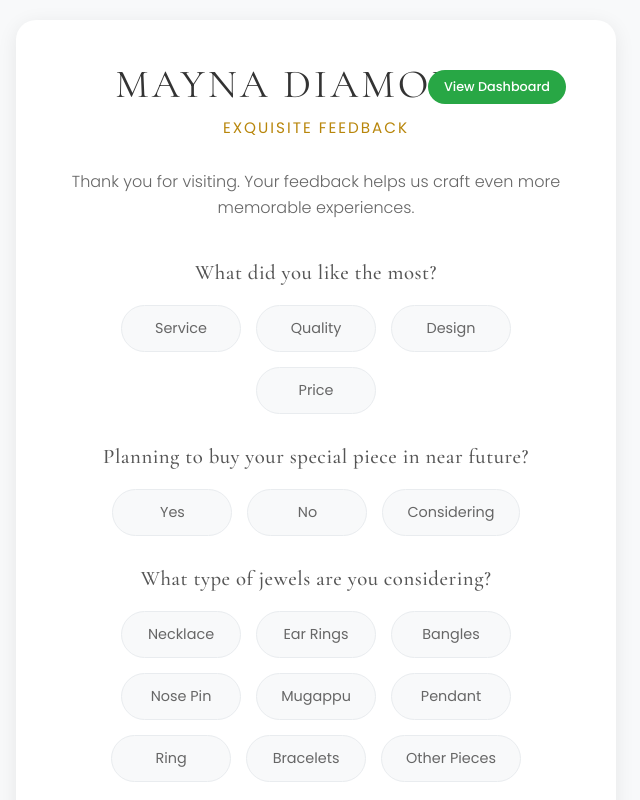
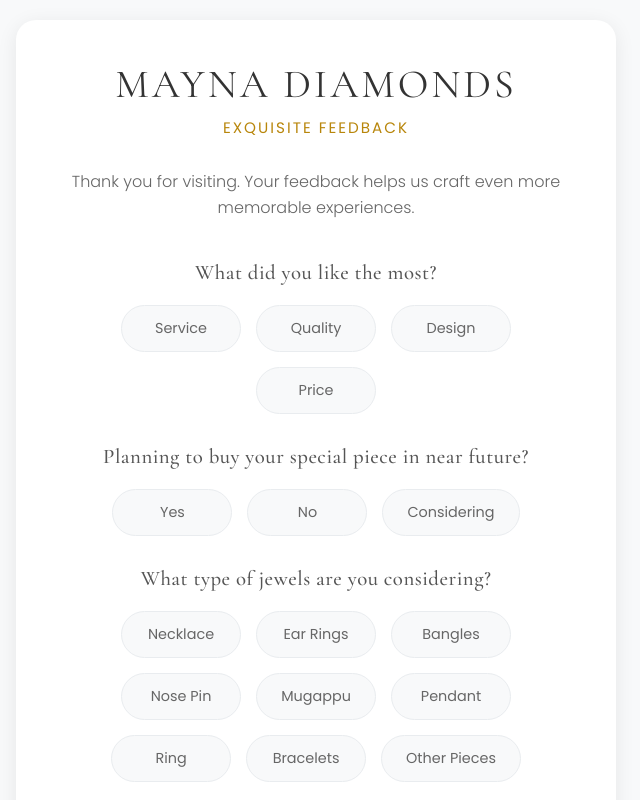
Before and after one commit to praszack/Mayna-Windsor-feedback, a website: page mayna-diamonds-feedback.html in a window 1280 px wide. Shown: the top 800 px of the page, without its empty margins (324-964 px from the left). Drawn offline with nearby package versions, Linux system fonts and the light colour scheme.

Commit message:
Revert to original version and remove unrequested features

```diff
--- a/mayna-diamonds-feedback.html
+++ b/mayna-diamonds-feedback.html
@@ -34,26 +34,6 @@
         .header {
             text-align: center;
             margin-bottom: 40px;
-            position: relative;
-        }
-
-        .admin-link {
-            position: absolute;
-            top: 10px;
-            right: 10px;
-            background: #28a745;
-            color: white;
-            padding: 8px 16px;
-            border-radius: 20px;
-            text-decoration: none;
-            font-size: 0.8em;
-            font-weight: 500;
-            transition: all 0.3s ease;
-        }
-
-        .admin-link:hover {
-            background: #218838;
-            transform: translateY(-1px);
         }
 
         .brand-name {
@@ -285,7 +265,6 @@
 <body>
     <div class="container">
         <div class="header">
-            <a href="/admin" class="admin-link" target="_blank">View Dashboard</a>
             <h1 class="brand-name">MAYNA DIAMONDS</h1>
             <h2 class="tagline">Exquisite Feedback</h2>
             <p class="thank-you">Thank you for visiting. Your feedback helps us craft even more memorable experiences.</p>
--- a/server.js
+++ b/server.js
@@ -239,10 +239,6 @@
     res.sendFile(path.join(__dirname, 'mayna-diamonds-feedback.html'));
 });
 
-// Admin dashboard route
-app.get('/admin', (req, res) => {
-    res.sendFile(path.join(__dirname, 'admin-dashboard.html'));
-});
 
 // Feedback submission endpoint
 app.post('/submit-feedback', async (req, res) => {
```
